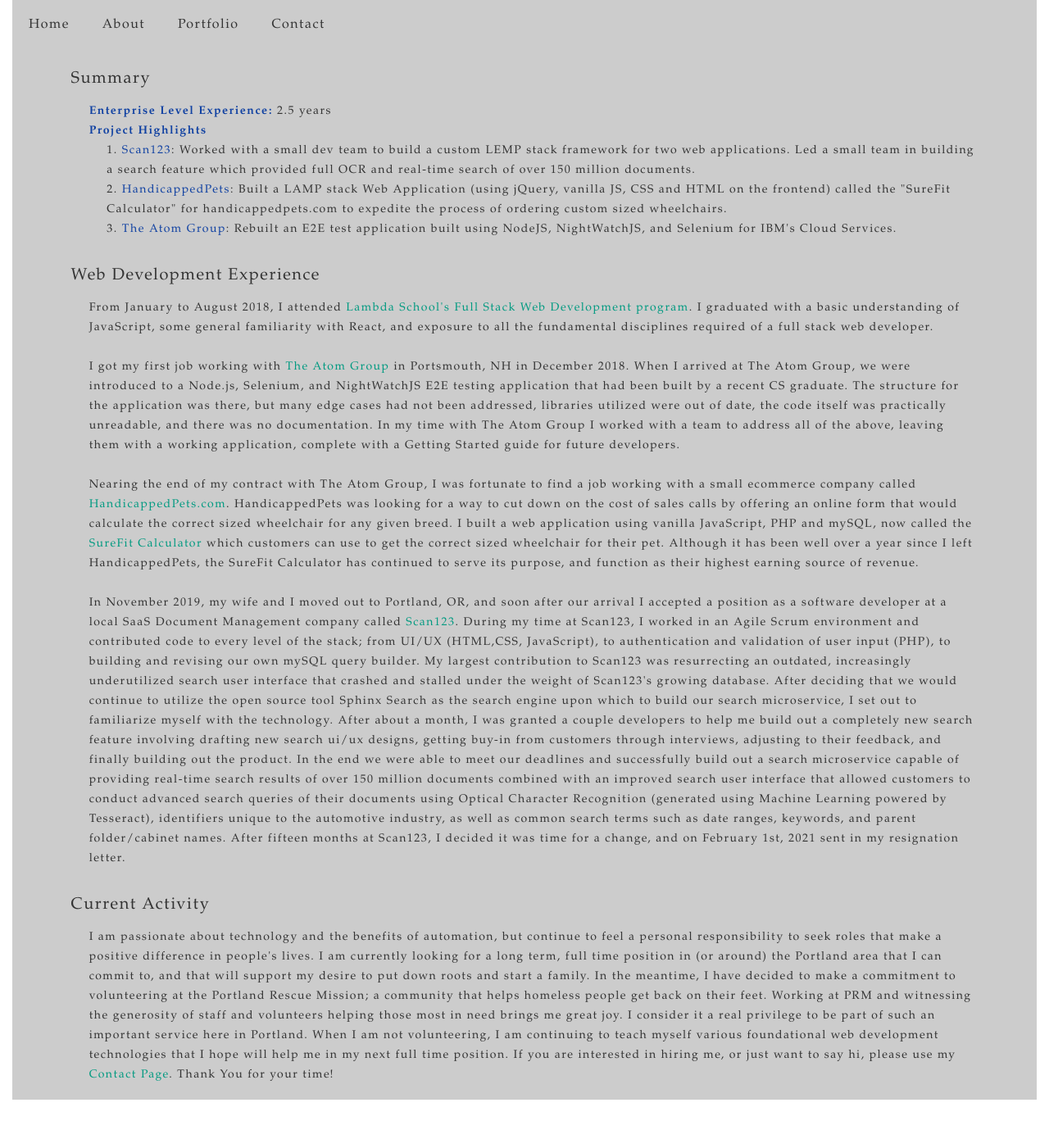
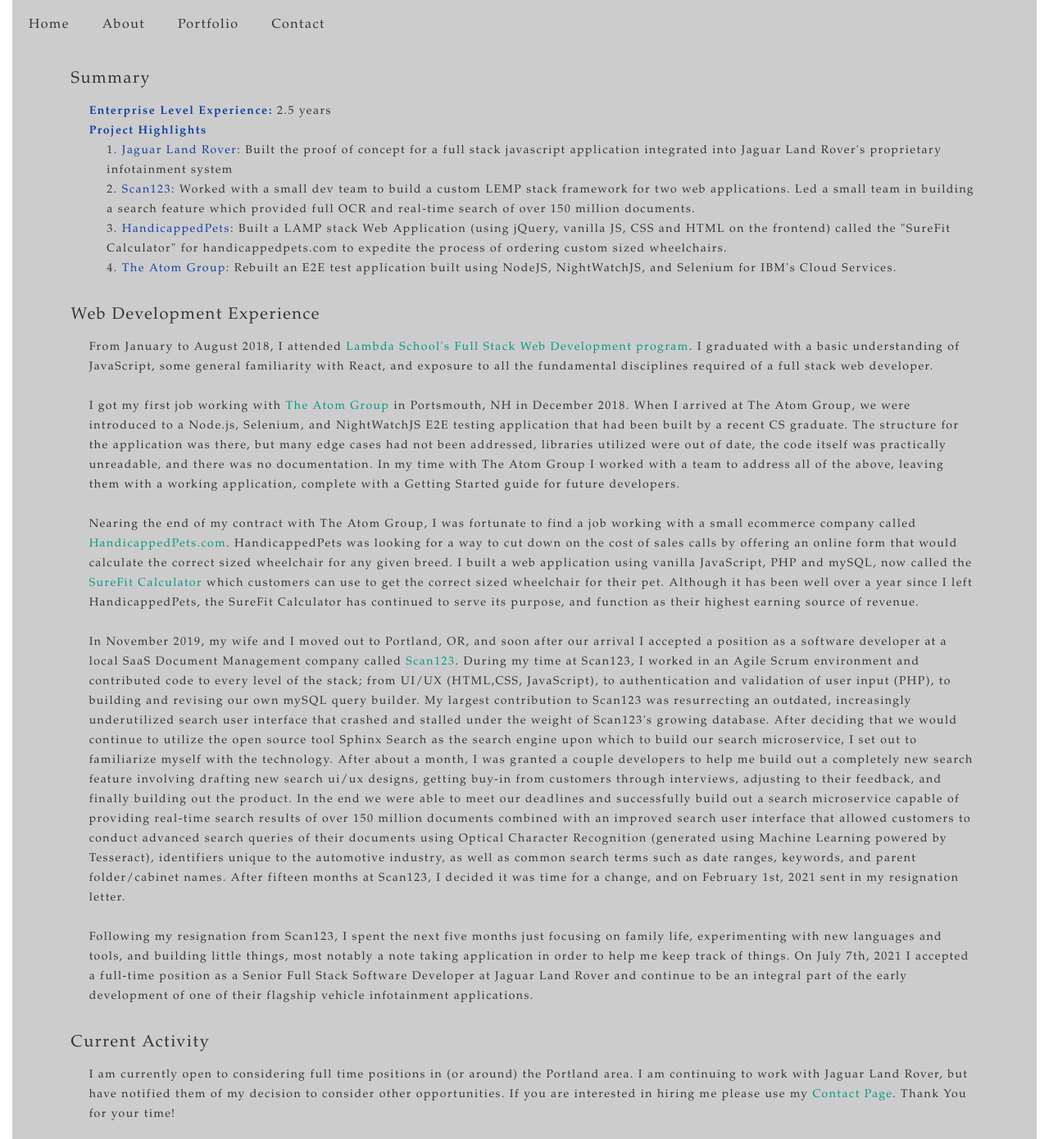
Before and after one commit to waltersgwoodward/portfolio, a React (Create React App) app: page /about in a window 1280 px wide. Shown: the whole page at 82% size. Before the commit the page ends 1342 px from the top, so only its background shows below. Built offline with nearby package versions, Linux system fonts and the light colour scheme.

Commit message:
Bio Update

```diff
--- a/src/components/About/Bio.js
+++ b/src/components/About/Bio.js
@@ -16,12 +16,14 @@
                             <strong className="highlight__text--secondary">Project Highlights</strong>
                             <br></br>
                             <div className="page__paragraph">
-                            1. <span className="highlight__text--secondary">Scan123</span>: Worked with a small dev team to build a custom LEMP stack framework for two web applications.
+                            1. <span className="highlight__text--secondary">Jaguar Land Rover</span>: Built the proof of concept for a full stack javascript application integrated into Jaguar Land Rover's proprietary infotainment system
+                            <br/>
+                            2. <span className="highlight__text--secondary">Scan123</span>: Worked with a small dev team to build a custom LEMP stack framework for two web applications.
                             Led a small team in building a search feature which provided full OCR and real-time search of over 150 million documents.
                             <br/>
-                            2. <span className="highlight__text--secondary">HandicappedPets</span>: Built a LAMP stack Web Application (using jQuery, vanilla JS, CSS and HTML on the frontend) called the "SureFit Calculator" for handicappedpets.com to expedite the process of ordering custom sized wheelchairs.
+                            3. <span className="highlight__text--secondary">HandicappedPets</span>: Built a LAMP stack Web Application (using jQuery, vanilla JS, CSS and HTML on the frontend) called the "SureFit Calculator" for handicappedpets.com to expedite the process of ordering custom sized wheelchairs.
                             <br/>
-                            3. <span className="highlight__text--secondary">The Atom Group</span>: Rebuilt an E2E test application built using NodeJS, NightWatchJS, and Selenium for IBM's Cloud Services.
+                            4. <span className="highlight__text--secondary">The Atom Group</span>: Rebuilt an E2E test application built using NodeJS, NightWatchJS, and Selenium for IBM's Cloud Services.
                             </div>
                         </div>
                     </div>
@@ -83,18 +85,18 @@
 After about a month, I was granted a couple developers to help me build out a completely new search feature involving drafting new search ui/ux designs, getting buy-in from customers through interviews, adjusting to their feedback, and finally building out the product.
 In the end we were able to meet our deadlines and successfully build out a search microservice capable of providing real-time search results of over 150 million documents combined with an improved search user interface that allowed customers to conduct advanced search queries of their documents using Optical Character Recognition (generated using Machine Learning powered by Tesseract), identifiers unique to the automotive industry, as well as common search terms such as date ranges, keywords, and parent folder/cabinet names.
 After fifteen months at Scan123, I decided it was time for a change, and on February 1st, 2021 sent in my resignation letter.
+<br/><br/>
+Following my resignation from Scan123, I spent the next five months just focusing on family life, experimenting with new languages and tools, and
+building little things, most notably a note taking application in order to help me keep track of things. On July 7th, 2021 I accepted a full-time position
+as a Senior Full Stack Software Developer at Jaguar Land Rover and continue to be an integral part of the early development of
+one of their flagship vehicle infotainment applications.
                         </div>
                     </div>
                     <div className="page-paragraph__wrap">
                         <div className="page-paragraph__header">Current Activity</div>
                         <div className="page__paragraph">
-I am passionate about technology and the benefits of automation, but continue to feel a personal responsibility to seek roles that make a positive difference in people's lives.
-I am currently looking for a long term, full time position in (or around) the Portland area that I can commit to, and that will support my desire to put down roots and start a family.
-In the meantime, I have decided to make a commitment to volunteering at the Portland Rescue Mission; a community that helps homeless people get back on their feet.
-Working at PRM and witnessing the generosity of staff and volunteers helping those most in need brings me great joy.
-I consider it a real privilege to be part of such an important service here in Portland.
-When I am not volunteering, I am continuing to teach myself various foundational web development technologies that I hope will help me in my next full time position.
-If you are interested in hiring me, or just want to say hi, please use my <NavLink to="/contact" className="cards-header__link">Contact Page</NavLink>. Thank You for your time!
+I am currently open to considering full time positions in (or around) the Portland area. I am continuing to work with Jaguar Land Rover, but have notified them
+of my decision to consider other opportunities. If you are interested in hiring me please use my <NavLink to="/contact" className="cards-header__link">Contact Page</NavLink>. Thank You for your time!
                         </div>
                     </div>
                 </div>
```
